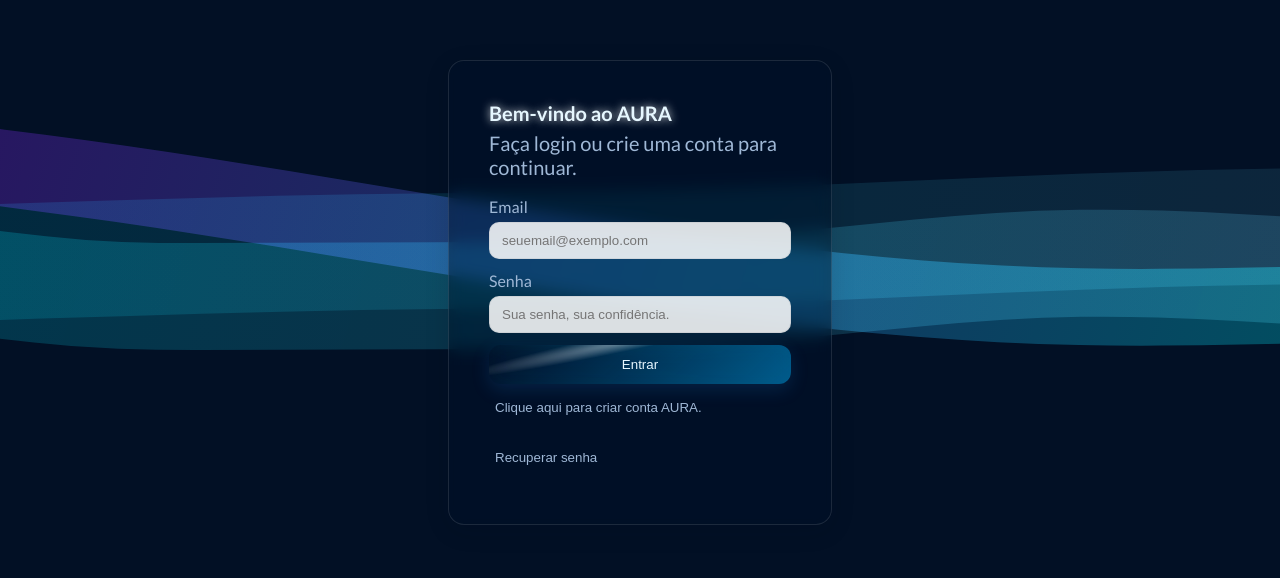
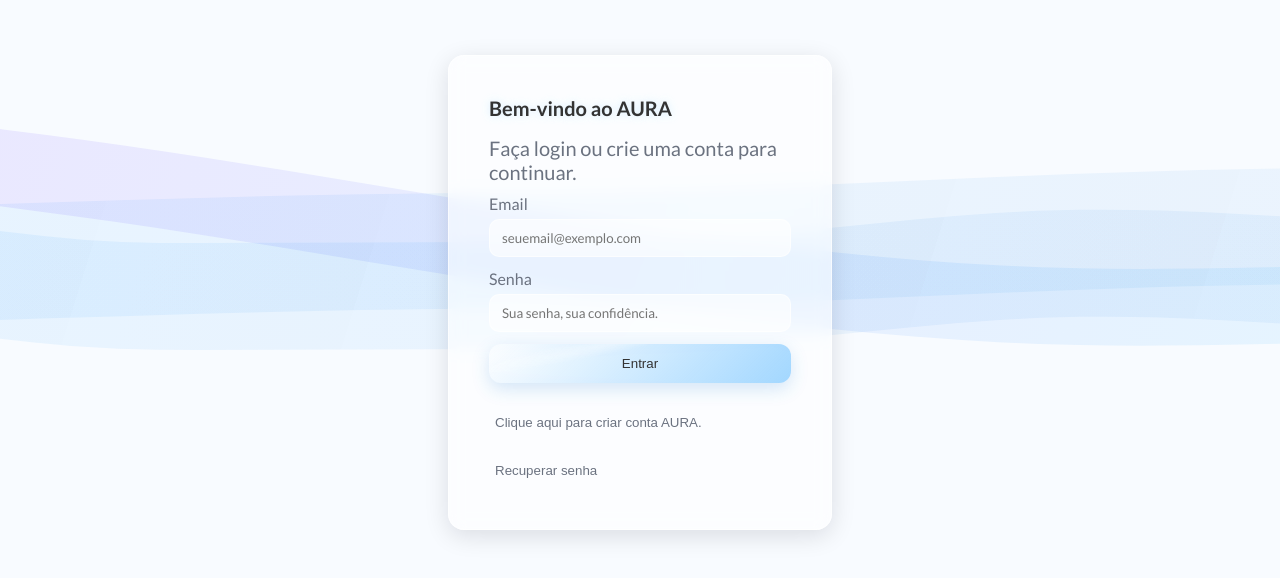
Before and after one commit to Shiver3d/AURA, a Vue app: page /login in a window 1280 px wide. Shown: the part 108-686 px from the top of the page. Built offline with nearby package versions, Linux system fonts and the light colour scheme; no server answers.

Commit message:
implementação da detecção de tema do navegador e aprimoramento dos estilos de componentes, e atualizei textos e mensagens em várias views

```diff
--- a/src/main.scss
+++ b/src/main.scss
@@ -33,6 +33,42 @@
   --wave-1: rgba(46,163,255,0.08);
   --wave-2: rgba(26,127,224,0.06);
   --wave-3: rgba(64,196,255,0.04);
+
+  /* Gradient wave (third wave) - Blue theme gradient */
+  --wave-gradient-1: rgba(138,43,255,0.12);
+  --wave-gradient-2: rgba(0,200,255,0.12);
+}
+
+/* ============================================
+   LIGHT THEME - Tema Claro Padrão
+   ============================================ */
+[data-theme="light"],
+.light-mode {
+  --bg: #f8fbff;
+  --panel-bg: rgba(255,255,255,0.6);
+  --text: #333333;
+  --muted: #6b7280;
+  --accent: linear-gradient(180deg,#2ea3ff,#1a7fe0);
+  --accent-solid: #2ea4ff70;
+  --glass-border: rgba(255,255,255,0.6);
+
+  --color-green: #53ffa09a;
+  --color-sky: #6fd6ff;
+  --color-mint: rgba(166, 255, 236, 0.14);
+  --color-white: #ffffff;
+
+  --glass-bg: linear-gradient(135deg, rgba(255,255,255,0.4) 0%, rgba(255,255,255,0.1) 100%);
+  --btn-bg: linear-gradient(135deg,#00000000,#2ea4ff70);
+  --glass-border-top: rgba(255,255,255,0.6);
+  --txt-hover: #a3d7ff70 0 0 8px;
+
+  --wave-1: rgba(46,163,255,0.08);
+  --wave-2: rgba(26,127,224,0.06);
+  --wave-3: rgba(64,196,255,0.04);
+
+  /* Gradient wave - Light Blue theme */
+  --wave-gradient-1: rgba(138,100,255,0.12);
+  --wave-gradient-2: rgba(100,200,255,0.12);
 }
 
 /* ============================================
@@ -58,166 +94,203 @@
   --wave-1: rgba(0,240,255,0.06);
   --wave-2: rgba(0,179,255,0.05);
   --wave-3: rgba(2,94,153,0.04);
+
+  /* Gradient wave - Dark Blue theme */
+  --wave-gradient-1: rgba(138,43,255,0.15);
+  --wave-gradient-2: rgba(0,243,255,0.12);
 }
 
 /* ============================================
    RED THEME - Light Mode
    ============================================ */
 [data-color="red"] {
-  --bg: #fff8f8;
-  --panel-bg: rgba(255,240,240,0.6);
-  --text: #331111;
-  --muted: #7b4a4a;
-  --accent: linear-gradient(180deg,#ff4757,#d63031);
-  --accent-solid: #ff475770;
-  --glass-border: rgba(255,71,87,0.15);
-  --color-green: #ff8a9b9a;
-  --color-sky: #ffb3b3;
-  --color-mint: rgba(255, 180, 171, 0.14);
-  --glass-bg: linear-gradient(135deg, rgba(255,240,240,0.4) 0%, rgba(255,200,200,0.1) 100%);
-  --btn-bg: linear-gradient(135deg,#00000000,#ff475770);
-  --glass-border-top: rgba(255,100,100,0.6);
-  --txt-hover: #ff9aaa70 0 0 8px;
-  --wave-1: rgba(255,71,87,0.08);
-  --wave-2: rgba(214,48,49,0.06);
-  --wave-3: rgba(255,150,150,0.04);
+  --bg: #fff5f5;
+  --panel-bg: rgba(255,240,240,0.65);
+  --text: #2d0a0a;
+  --muted: #8b5555;
+  --accent: linear-gradient(180deg,#ff5566,#d63031);
+  --accent-solid: #ff556640;
+  --glass-border: rgba(255,85,102,0.2);
+  --color-green: #ff7a8b9a;
+  --color-sky: #ffb3ba;
+  --color-mint: rgba(255, 200, 210, 0.14);
+  --glass-bg: linear-gradient(135deg, rgba(255,245,245,0.5) 0%, rgba(255,220,220,0.15) 100%);
+  --btn-bg: linear-gradient(135deg,#00000000,#ff556640);
+  --glass-border-top: rgba(255,120,130,0.7);
+  --txt-hover: #ff88aa 0 0 12px;
+  --wave-1: rgba(255,85,102,0.1);
+  --wave-2: rgba(214,48,49,0.08);
+  --wave-3: rgba(255,150,170,0.05);
+
+  /* Gradient wave - Red theme */
+  --wave-gradient-1: rgba(198, 200, 80, 0.12);
+  --wave-gradient-2: rgba(255,150,170,0.12);
 }
 [data-color="red"][data-theme="dark"] {
-  --bg: #250808;
-  --panel-bg: rgba(37,8,8,0.45);
-  --text: #ffcccc;
-  --muted: #d6a9a9;
-  --accent: linear-gradient(180deg,#ff6b7a,#ff3838);
-  --accent-solid: #ff383879;
-  --glass-border: rgba(255,107,122,0.11);
-  --color-green:#ff6b7a4d;
-  --glass-bg: linear-gradient(135deg, rgba(255,107,122,0.06) 0%, rgba(255,56,56,0.02) 100%);
-  --btn-bg: linear-gradient(135deg,#00000000,#ff383879);
-  --glass-border-top: rgba(255,100,100,0.12);
-  --txt-hover: #ffccccda 0 0 8px;
-  --wave-1: rgba(255,107,122,0.06);
-  --wave-2: rgba(255,56,56,0.05);
-  --wave-3: rgba(255,150,150,0.04);
+  --bg: #1a0505;
+  --panel-bg: rgba(50,15,15,0.5);
+  --text: #ffdddd;
+  --muted: #e8b8b8;
+  --accent: linear-gradient(180deg,#ff7a8b,#ff5566);
+  --accent-solid: #ff556679;
+  --glass-border: rgba(255,122,139,0.15);
+  --color-green:#ff7a8b4d;
+  --glass-bg: linear-gradient(135deg, rgba(255,122,139,0.08) 0%, rgba(255,85,102,0.03) 100%);
+  --btn-bg: linear-gradient(135deg,#00000000,#ff556679);
+  --glass-border-top: rgba(255,120,130,0.15);
+  --txt-hover: #ffccccda 0 0 12px;
+  --wave-1: rgba(255,122,139,0.08);
+  --wave-2: rgba(255,85,102,0.06);
+  --wave-3: rgba(255,170,190,0.05);
+
+  /* Gradient wave - Dark Red theme */
+  --wave-gradient-1: rgba(220, 206, 80, 0.15);
+  --wave-gradient-2: rgba(255,122,139,0.12);
 }
+
 
 /* ============================================
    GREEN THEME - Light Mode
    ============================================ */
 [data-color="green"] {
-  --bg: #f8fffb;
-  --panel-bg: rgba(240,255,248,0.6);
-  --text: #113322;
-  --muted: #4a7b5a;
-  --accent: linear-gradient(180deg,#27ae60,#1e8449);
-  --accent-solid: #27ae6070;
-  --glass-border: rgba(39,174,96,0.15);
-  --color-green: #27ae6099;
+  --bg: #f5fffb;
+  --panel-bg: rgba(240,255,248,0.65);
+  --text: #0d2615;
+  --muted: #5a8a6a;
+  --accent: linear-gradient(180deg,#30c25d,#1e9a45);
+  --accent-solid: #30c25d50;
+  --glass-border: rgba(48,194,93,0.2);
+  --color-green: #30c25d99;
   --color-sky: #7dffaa;
-  --color-mint: rgba(166, 255, 220, 0.14);
-  --glass-bg: linear-gradient(135deg, rgba(240,255,248,0.4) 0%, rgba(200,255,220,0.1) 100%);
-  --btn-bg: linear-gradient(135deg,#00000000,#27ae6070);
-  --glass-border-top: rgba(100,200,150,0.6);
-  --txt-hover: #7dffaa70 0 0 8px;
-  --wave-1: rgba(39,174,96,0.08);
-  --wave-2: rgba(30,132,73,0.06);
-  --wave-3: rgba(125,255,170,0.04);
+  --color-mint: rgba(125, 255, 170, 0.2);
+  --glass-bg: linear-gradient(135deg, rgba(245,255,251,0.5) 0%, rgba(200,255,220,0.15) 100%);
+  --btn-bg: linear-gradient(135deg,#00000000,#30c25d50);
+  --glass-border-top: rgba(120,220,150,0.7);
+  --txt-hover: #7dffaa 0 0 12px;
+  --wave-1: rgba(48,194,93,0.1);
+  --wave-2: rgba(30,154,69,0.08);
+  --wave-3: rgba(125,255,170,0.05);
+
+  /* Gradient wave - Green theme */
+  --wave-gradient-1: rgba(180, 59, 160, 0.12);
+  --wave-gradient-2: rgba(125,255,170,0.12);
 }
 [data-color="green"][data-theme="dark"] {
-  --bg: #081a11;
-  --panel-bg: rgba(8,26,17,0.45);
-  --text: #ccffdd;
-  --muted: #a9d6b8;
+  --bg: #051a0a;
+  --panel-bg: rgba(15,50,25,0.5);
+  --text: #ddffdd;
+  --muted: #b8e8c8;
   --accent: linear-gradient(180deg,#52d685,#2ecc71);
-  --accent-solid: #2ecc7179;
-  --glass-border: rgba(82,214,133,0.11);
+  --accent-solid: #52d68579;
+  --glass-border: rgba(82,214,133,0.15);
   --color-green:#52d6854d;
-  --glass-bg: linear-gradient(135deg, rgba(82,214,133,0.06) 0%, rgba(46,204,113,0.02) 100%);
-  --btn-bg: linear-gradient(135deg,#00000000,#2ecc7179);
-  --glass-border-top: rgba(100,200,150,0.12);
-  --txt-hover: #ccffddda 0 0 8px;
-  --wave-1: rgba(82,214,133,0.06);
-  --wave-2: rgba(46,204,113,0.05);
-  --wave-3: rgba(125,255,170,0.04);
+  --glass-bg: linear-gradient(135deg, rgba(82,214,133,0.08) 0%, rgba(46,204,113,0.03) 100%);
+  --btn-bg: linear-gradient(135deg,#00000000,#52d68579);
+  --glass-border-top: rgba(120,220,150,0.15);
+  --txt-hover: #ccffddda 0 0 12px;
+  --wave-1: rgba(82,214,133,0.08);
+  --wave-2: rgba(46,204,113,0.06);
+  --wave-3: rgba(125,255,170,0.05);
+
+  /* Gradient wave - Dark Green theme */
+  --wave-gradient-1: rgba(190, 72, 175, 0.15);
+  --wave-gradient-2: rgba(82,214,133,0.12);
 }
 
 /* ============================================
    PURPLE THEME - Light Mode
    ============================================ */
 [data-color="purple"] {
-  --bg: #faf8ff;
-  --panel-bg: rgba(250,240,255,0.6);
-  --text: #331155;
-  --muted: #7a4a9b;
-  --accent: linear-gradient(180deg,#9b59b6,#8e44ad);
-  --accent-solid: #9b59b670;
-  --glass-border: rgba(155,89,182,0.15);
+  --bg: #faf5ff;
+  --panel-bg: rgba(250,240,255,0.65);
+  --text: #2d0a4d;
+  --muted: #8b5aa3;
+  --accent: linear-gradient(180deg,#b366ff,#8e44ad);
+  --accent-solid: #b366ff50;
+  --glass-border: rgba(179,102,255,0.2);
   --color-green: #d7a5ff9a;
   --color-sky: #d8a5ff;
-  --color-mint: rgba(215, 165, 255, 0.14);
-  --glass-bg: linear-gradient(135deg, rgba(250,240,255,0.4) 0%, rgba(220,200,255,0.1) 100%);
-  --btn-bg: linear-gradient(135deg,#00000000,#9b59b670);
-  --glass-border-top: rgba(200,100,255,0.6);
-  --txt-hover: #d7a5ff70 0 0 8px;
-  --wave-1: rgba(155,89,182,0.08);
-  --wave-2: rgba(142,68,173,0.06);
-  --wave-3: rgba(215,165,255,0.04);
+  --color-mint: rgba(216, 165, 255, 0.2);
+  --glass-bg: linear-gradient(135deg, rgba(250,245,255,0.5) 0%, rgba(220,200,255,0.15) 100%);
+  --btn-bg: linear-gradient(135deg,#00000000,#b366ff50);
+  --glass-border-top: rgba(200,130,255,0.7);
+  --txt-hover: #d7a5ff 0 0 12px;
+  --wave-1: rgba(179,102,255,0.1);
+  --wave-2: rgba(142,68,173,0.08);
+  --wave-3: rgba(216,165,255,0.05);
+
+  /* Gradient wave - Purple theme */
+  --wave-gradient-1: rgba(102, 219, 255, 0.12);
+  --wave-gradient-2: rgba(216,165,255,0.12);
 }
 [data-color="purple"][data-theme="dark"] {
-  --bg: #1a0b2e;
-  --panel-bg: rgba(26,11,46,0.45);
+  --bg: #15050a;
+  --panel-bg: rgba(45,15,60,0.5);
   --text: #e6ccff;
   --muted: #d6a9e3;
-  --accent: linear-gradient(180deg,#bb86fc,#9370db);
-  --accent-solid: #9370db79;
-  --glass-border: rgba(187,134,252,0.11);
-  --color-green:#bb86fc4d;
-  --glass-bg: linear-gradient(135deg, rgba(187,134,252,0.06) 0%, rgba(147,112,219,0.02) 100%);
-  --btn-bg: linear-gradient(135deg,#00000000,#9370db79);
-  --glass-border-top: rgba(200,100,255,0.12);
-  --txt-hover: #e6ccffda 0 0 8px;
-  --wave-1: rgba(187,134,252,0.06);
-  --wave-2: rgba(147,112,219,0.05);
-  --wave-3: rgba(215,165,255,0.04);
+  --accent: linear-gradient(180deg,#d695ff,#bb86fc);
+  --accent-solid: #d695ff79;
+  --glass-border: rgba(214,149,255,0.15);
+  --color-green:#d695ff4d;
+  --glass-bg: linear-gradient(135deg, rgba(214,149,255,0.08) 0%, rgba(187,134,252,0.03) 100%);
+  --btn-bg: linear-gradient(135deg,#00000000,#d695ff79);
+  --glass-border-top: rgba(200,130,255,0.15);
+  --txt-hover: #e6ccffda 0 0 12px;
+  --wave-1: rgba(214,149,255,0.08);
+  --wave-2: rgba(187,134,252,0.06);
+  --wave-3: rgba(216,165,255,0.05);
+
+  /* Gradient wave - Dark Purple theme */
+  --wave-gradient-1: rgba(57, 224, 253, 0.15);
+  --wave-gradient-2: rgba(214,149,255,0.12);
 }
 
 /* ============================================
    BLACK & WHITE THEME - Light Mode
    ============================================ */
 [data-color="bw"] {
-  --bg: #ffffff;
-  --panel-bg: rgba(255,255,255,0.8);
-  --text: #000000;
-  --muted: #555555;
-  --accent: linear-gradient(180deg,#000000,#333333);
-  --accent-solid: #00000040;
-  --glass-border: rgba(0,0,0,0.2);
+  --bg: #fafafa;
+  --panel-bg: rgba(255,255,255,0.85);
+  --text: #1a1a1a;
+  --muted: #666666;
+  --accent: linear-gradient(180deg,#1a1a1a,#404040);
+  --accent-solid: #00000050;
+  --glass-border: rgba(0,0,0,0.25);
   --color-green: #99999999;
-  --color-sky: #aaaaaa;
-  --color-mint: rgba(150, 150, 150, 0.14);
-  --glass-bg: linear-gradient(135deg, rgba(255,255,255,0.6) 0%, rgba(240,240,240,0.2) 100%);
-  --btn-bg: linear-gradient(135deg,#00000000,#00000040);
-  --glass-border-top: rgba(0,0,0,0.3);
-  --txt-hover: #00000080 0 0 8px;
-  --wave-1: rgba(0,0,0,0.08);
-  --wave-2: rgba(100,100,100,0.06);
-  --wave-3: rgba(150,150,150,0.04);
+  --color-sky: #b0b0b0;
+  --color-mint: rgba(160, 160, 160, 0.2);
+  --glass-bg: linear-gradient(135deg, rgba(255,255,255,0.7) 0%, rgba(240,240,240,0.25) 100%);
+  --btn-bg: linear-gradient(135deg,#00000000,#00000050);
+  --glass-border-top: rgba(0,0,0,0.35);
+  --txt-hover: #00000090 0 0 12px;
+  --wave-1: rgba(26,26,26,0.1);
+  --wave-2: rgba(100,100,100,0.08);
+  --wave-3: rgba(150,150,150,0.05);
+
+  /* Gradient wave - B&W theme */
+  --wave-gradient-1: rgba(80,80,80,0.12);
+  --wave-gradient-2: rgba(150,150,150,0.12);
 }
 [data-color="bw"][data-theme="dark"] {
-  --bg: #0a0a0a;
-  --panel-bg: rgba(30,30,30,0.45);
-  --text: #f0f0f0;
-  --muted: #a0a0a0;
-  --accent: linear-gradient(180deg,#e0e0e0,#b0b0b0);
-  --accent-solid: #ffffff20;
-  --glass-border: rgba(255,255,255,0.1);
-  --color-green:#ffffff2d;
-  --glass-bg: linear-gradient(135deg, rgba(255,255,255,0.06) 0%, rgba(255,255,255,0.01) 100%);
-  --btn-bg: linear-gradient(135deg,#00000000,#ffffff20);
-  --glass-border-top: rgba(255,255,255,0.12);
-  --txt-hover: #f0f0f0da 0 0 8px;
-  --wave-1: rgba(255,255,255,0.06);
-  --wave-2: rgba(200,200,200,0.05);
-  --wave-3: rgba(150,150,150,0.04);
+  --bg: #0f0f0f;
+  --panel-bg: rgba(30,30,30,0.55);
+  --text: #e8e8e8;
+  --muted: #b0b0b0;
+  --accent: linear-gradient(180deg,#e8e8e8,#c0c0c0);
+  --accent-solid: #ffffff30;
+  --glass-border: rgba(255,255,255,0.12);
+  --color-green:#ffffff35;
+  --glass-bg: linear-gradient(135deg, rgba(255,255,255,0.08) 0%, rgba(255,255,255,0.02) 100%);
+  --btn-bg: linear-gradient(135deg,#00000000,#ffffff30);
+  --glass-border-top: rgba(255,255,255,0.15);
+  --txt-hover: #e8e8e8da 0 0 12px;
+  --wave-1: rgba(255,255,255,0.07);
+  --wave-2: rgba(200,200,200,0.06);
+  --wave-3: rgba(150,150,150,0.05);
+
+  /* Gradient wave - Dark B&W theme */
+  --wave-gradient-1: rgba(150,150,150,0.15);
+  --wave-gradient-2: rgba(200,200,200,0.12);
 }
 
 /* ============================================
--- a/src/routes/LoginView.vue
+++ b/src/routes/LoginView.vue
@@ -12,7 +12,7 @@
 
 <template>
   <div class="login-root center" :class="$rootClass">
-    <transition name="card">
+    <transition name="fade" mode="out-in">
       <div class="login-card glass" :key="isSignup">
       <h1>Bem-vindo ao AURA</h1>
       <p>Faça login ou crie uma conta para continuar.</p>
@@ -219,7 +219,7 @@
 }
 .login-card p {
   font-size: 20px;
-  margin: 0 0 18px;
+  margin: 16px 0 10px;
   color: var(--muted);
 }
 .field {
@@ -237,8 +237,16 @@
   width: 100%;
   padding: 10px 12px;
   border-radius: 10px;
-  border: 1px solid rgba(0, 0, 0, 0.06);
-  background: #ffffffda;
+  border: 1px solid var(--glass-border);
+  background: var(--panel-bg);
+  color: var(--text);
+  font-family: inherit;
+  transition: background-color 0.3s ease, border-color 0.3s ease, box-shadow 0.3s ease;
+}
+.field input:focus {
+  outline: none;
+  border-color: var(--accent-solid);
+  box-shadow: 0 0 12px var(--accent-solid);
 }
 .actions {
   display: flex;
@@ -249,6 +257,17 @@
   justify-content: center;
   width: 30vw;
   min-width: 120px;
+  transition: all 0.3s ease, transform 0.2s ease;
+}
+.btn:hover:not(:disabled) {
+  transform: translateY(-2px);
+  box-shadow: 0 8px 20px rgba(0, 0, 0, 0.15);
+  background: var(--accent-solid);
+  text-shadow: var(--txt-hover);
+}
+.btn:disabled {
+  opacity: 0.6;
+  cursor: not-allowed;
 }
 .link {
   text-align: center;
@@ -299,7 +318,7 @@
   padding: 18px 26px;
   background: rgba(255,255,255,0.96);
   border-radius: 12px;
-  color: var(--text);
+  color: black;
   font-weight: 600;
 }
 .modal {
@@ -327,6 +346,19 @@
   gap: 8px;
   justify-content: flex-end;
   margin-top: 12px;
+}
+
+/* Transitions - Fade suave como UserView */
+.fade-enter-active, .fade-leave-active {
+  transition: opacity 0.3s ease, transform 0.3s ease;
+}
+.fade-enter-from {
+  opacity: 0;
+  transform: translateY(10px);
+}
+.fade-leave-to {
+  opacity: 0;
+  transform: translateY(-10px);
 }
 
 /* Mobile responsiveness */
```
Also changed, not shown: src/App.vue (+14 -1 lines), src/components/DynamicWaves.vue (+14 -9 lines), src/routes/HomeView.vue (+9 -1 lines), src/routes/UserView.vue (+5 -4 lines).
